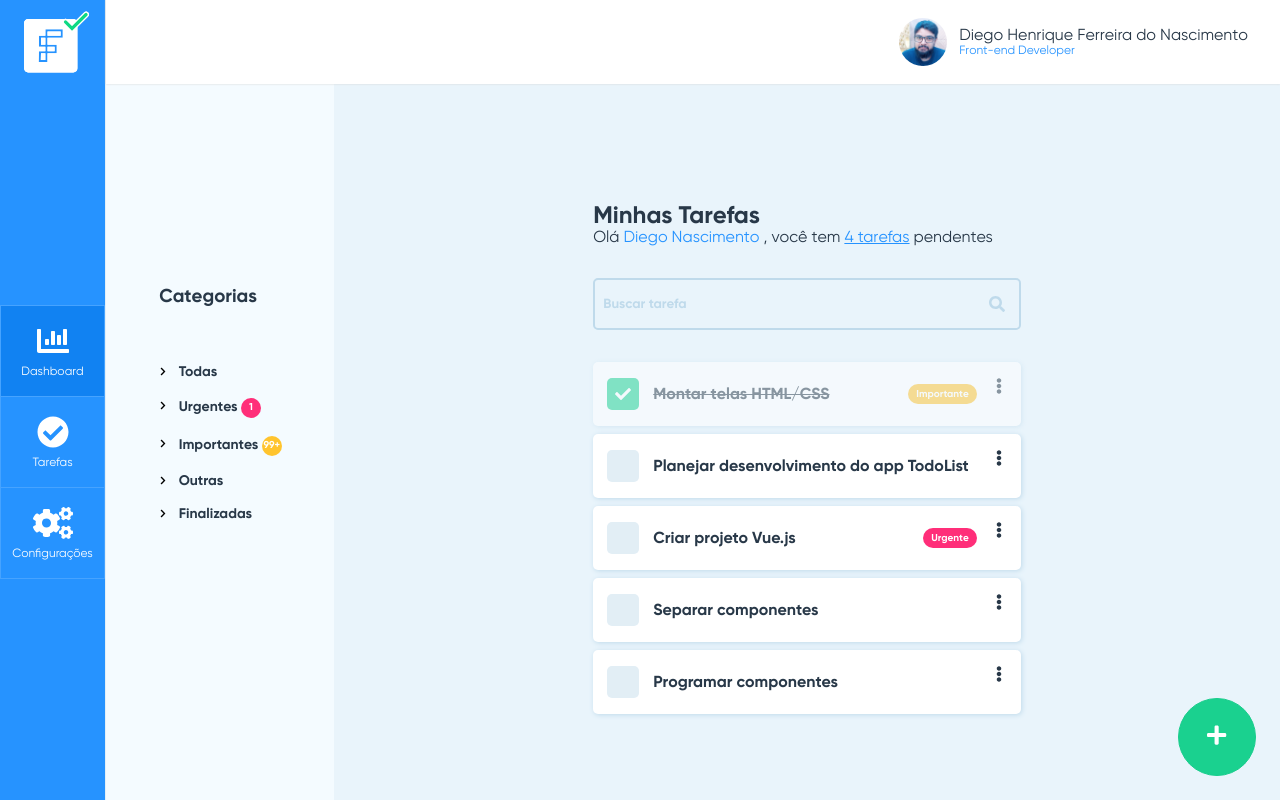
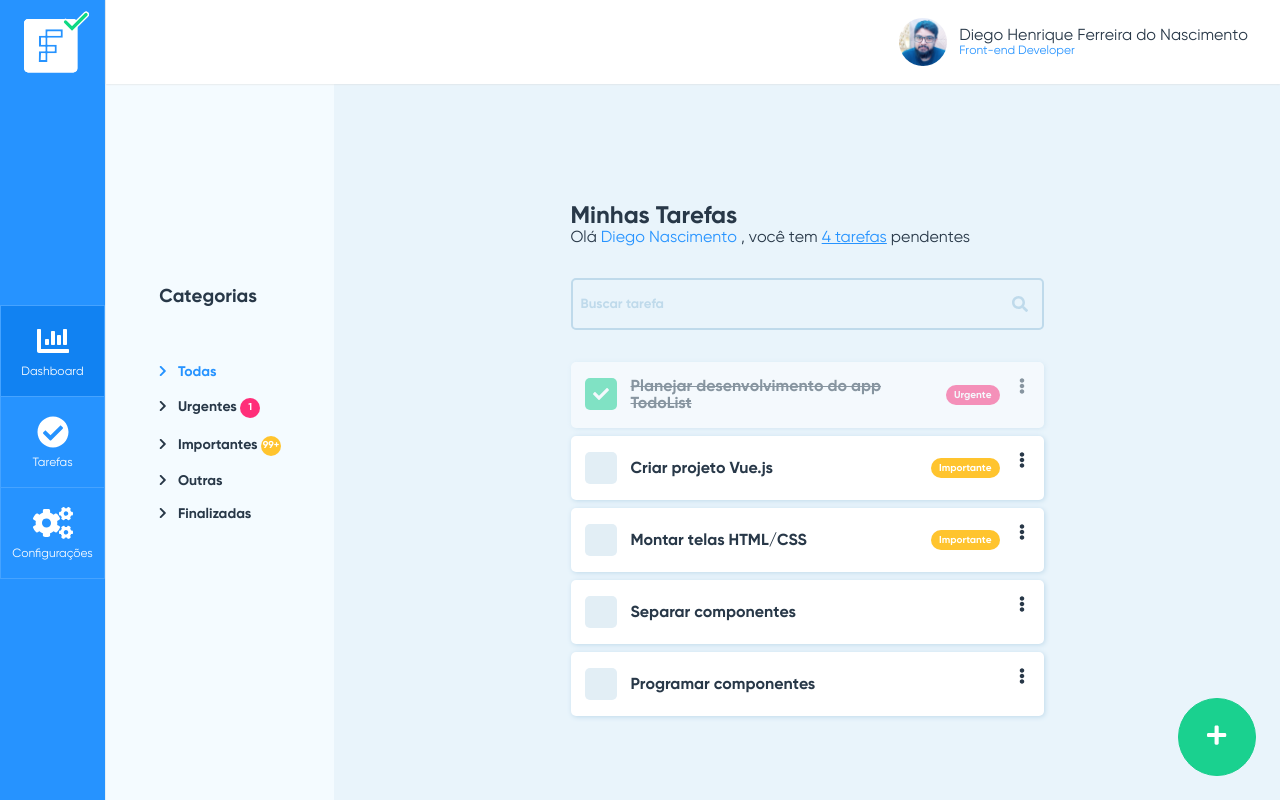
Before and after one commit to diegondev/facilita-tasks, a Vue app: page /home in a window 1280 px wide. Built offline with nearby package versions, Linux system fonts and the light colour scheme.

Commit message:
Fix the data to be more like the example

```diff
--- a/src/views/home/Home.vue
+++ b/src/views/home/Home.vue
@@ -6,7 +6,8 @@
                 <li
                     v-for="(category, key) of categories"
                     :key="key"
-                    class="category-item">
+                    class="category-item" :class="{'selected': key == 0}">
+                    <font-awesome-icon class="category-item-icon" icon="chevron-right"/>
                     {{ category.name }}
                     <Badge v-if="category.quantity"
                         :urgency="category.urgency"
@@ -111,9 +112,9 @@ export default {
                 { name: 'Finalizadas', }
             ],
             tasks: [
-                {title: 'Planejar desenvolvimento do app TodoList', checked: false},
-                {title: 'Criar projeto Vue.js',  checked: false, category: 'Urgente'},
-                {title: 'Montar telas HTML/CSS', checked: true,  category: 'Importante'},
+                {title: 'Planejar desenvolvimento do app TodoList', checked: true, category: 'Urgente'},
+                {title: 'Criar projeto Vue.js',  checked: false, category: 'Importante'},
+                {title: 'Montar telas HTML/CSS', checked: false,  category: 'Importante'},
                 {title: 'Separar componentes',   checked: false},
                 {title: 'Programar componentes', checked: false},
             ],
@@ -169,22 +170,16 @@ export default {
         margin-bottom 18px
         cursor pointer
 
-        &:before
-            content ''
-            display inline-block
-            margin-right 8px
-            height 9px
-            width 9px
-            background-image url('../../assets/icons/chevron-right-solid.svg')
-            background-repeat no-repeat
-            background-size contain
-            background-position center
+    .category-item-icon
+        font-size 12px
+        margin-right 8px
 
 .input-search
     margin 24px 0
 
 .container-tasks
     display flex
+    width 50%
     flex-direction column
     padding-top 120px
 
```
